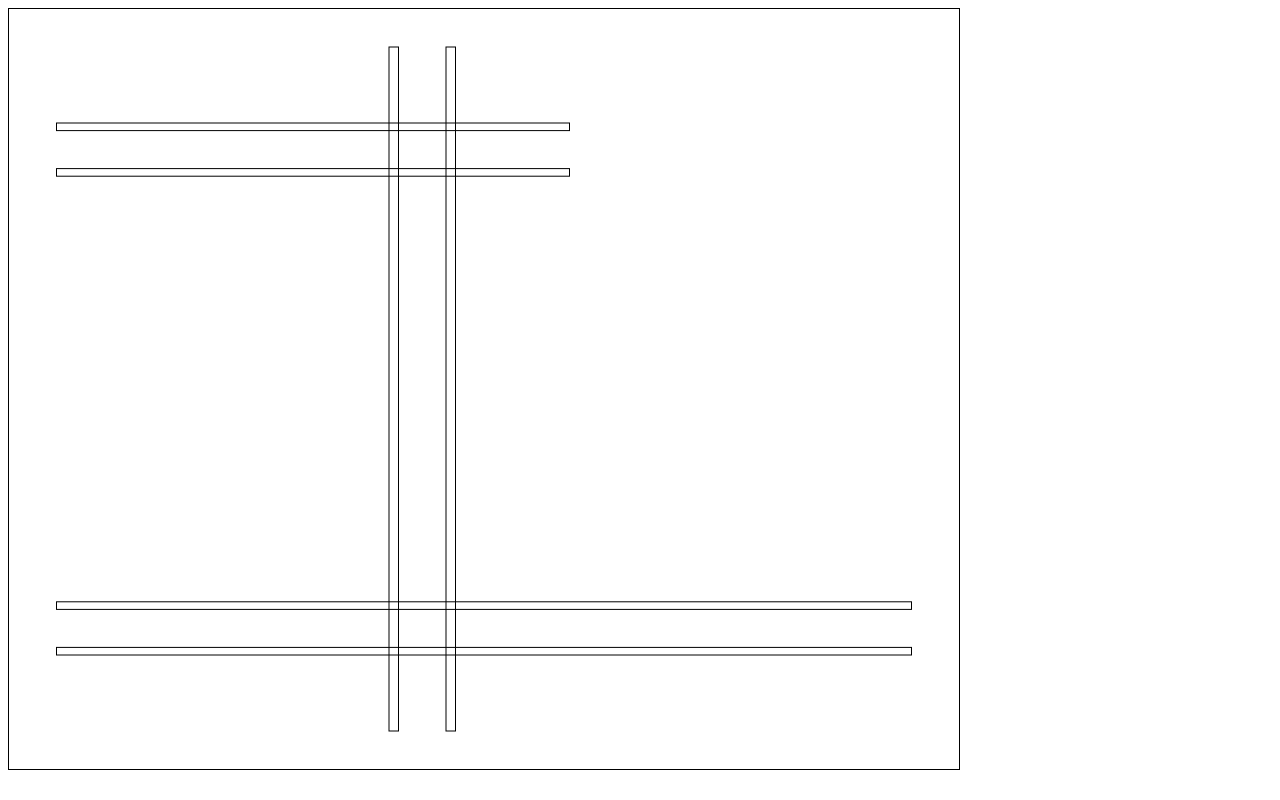
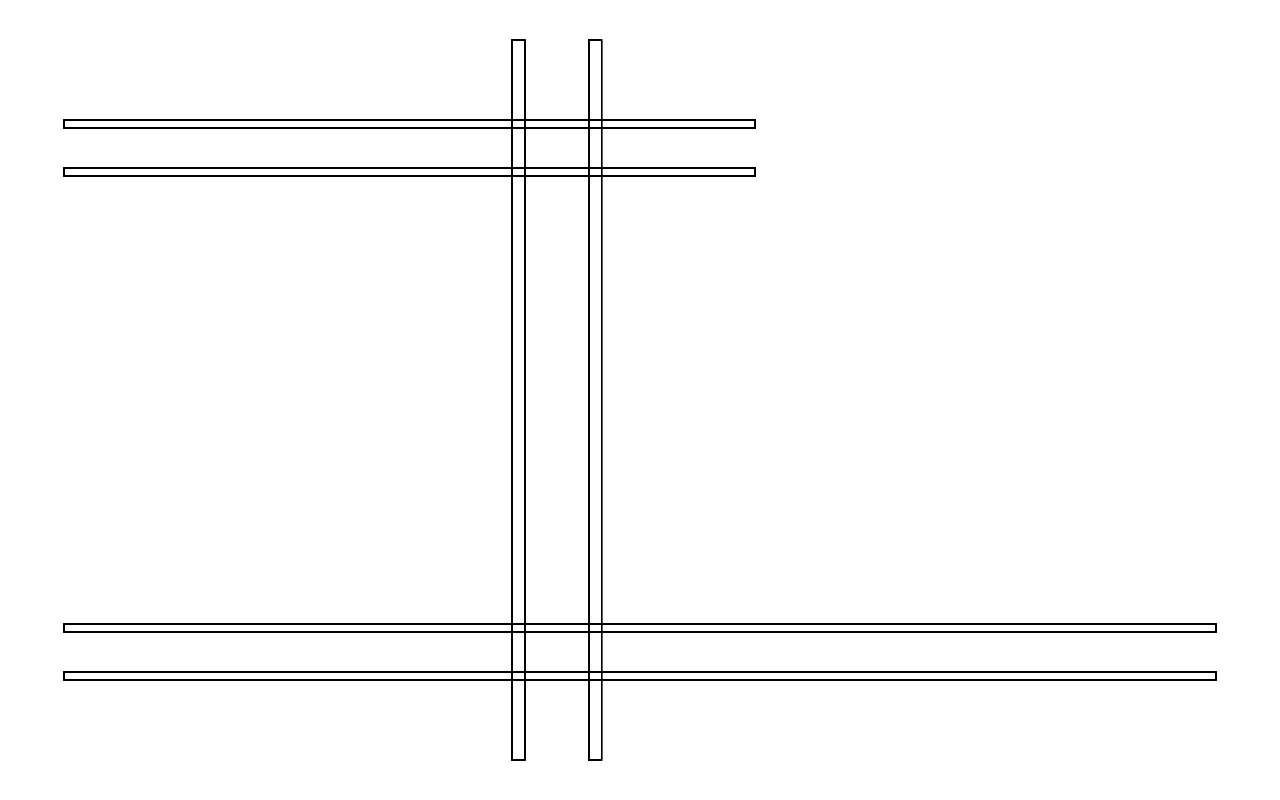
Before and after one commit to rjoleary/oec, a plain HTML site: page index.html in a window 1280 px wide. Drawn offline with Linux system fonts and the light colour scheme.

Commit message:
Canvas resizes to windows size.

```diff
--- a/css/style.css
+++ b/css/style.css
@@ -1,3 +1,8 @@
-#myCanvas {
-	border: 1px solid black;
+/** Make page full screen */
+html, body, div, canvas {
+  margin: 0;
+  padding: 0;
+  width: 100%;
+  height: 100%;
+  overflow: none;
 }
--- a/js/canvas-resize.js
+++ b/js/canvas-resize.js
@@ -0,0 +1,14 @@
+/**
+ * At program start, set the canvas to the window's size.
+ * Also, whenever the user resizes the window, resize the canvas.
+ */
+$(resizeCanvas);
+$(window).on('resize', resizeCanvas);
+
+function resizeCanvas() {
+    var windowWidth = window.innerWidth;
+    var windowHeight = window.innerHeight;
+    var canvas = $('#myCanvas')[0];
+    canvas.width = windowWidth;
+    canvas.height = windowHeight;
+}
--- a/js/canvas-update.js
+++ b/js/canvas-update.js
@@ -6,14 +6,12 @@
     console.log("Updating the canvas with " + JSON.stringify(trainParameters));
 
 
-	var ctx = $("#myCanvas");
-	var c = ctx[0].getContext("2d");
+	var canvas = $("#myCanvas")[0];
+	var c = canvas.getContext("2d");
 	var wrapper = $("#wrapper");
-	var height = $(window).height()*0.95;
-	var width = height*1.25;
-
-	ctx.attr("height", height);
-	ctx.attr("width", width);
+    var height = canvas.height;
+    var width = canvas.width;
+    console.log("Canvas height " + height + " width " + width);
 
 	// 1
 	c.strokeRect(width*0.05, height*0.15, width*0.54, height*0.01);
```
